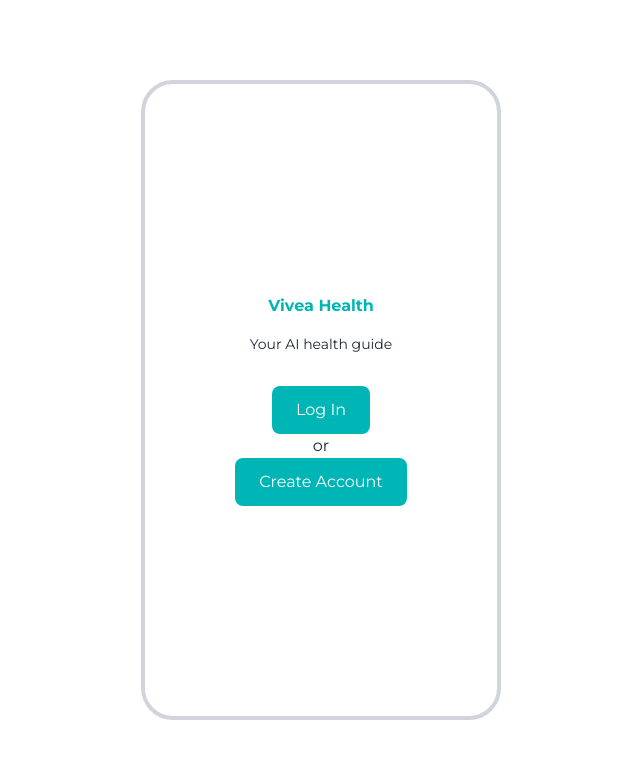
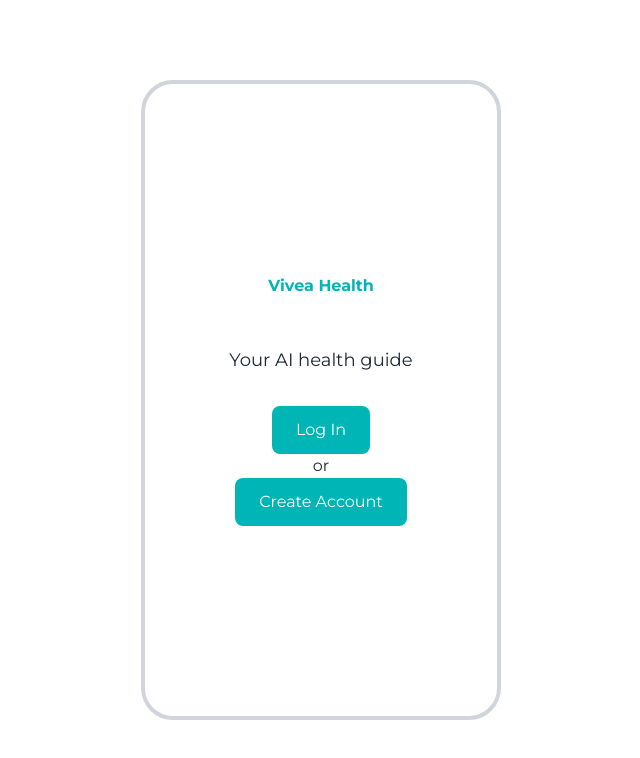
Before and after one commit to KatrinaFinney/vivea-health, a Next.js app: page / in a window 1280 px wide. Shown: the top 758 px of the page, without its empty margins (319-959 px from the left). Built offline with nearby package versions, Linux system fonts and the light colour scheme.

Commit message:
adjusted home page

```diff
--- a/src/app/page.js
+++ b/src/app/page.js
@@ -26,8 +26,9 @@ export default function SplashPage({ onLoginClick, onCreateAccountClick }) {
           <h1 className="text-6xl font-bold text-primary">
             Vivea Health
           </h1>
-
-          <p className="mt-4 text-sm text-gray-800 dark:text-gray-300">
+       </div>
+       <div className="text-center mb-8">
+          <p className="mt-4 text-lg text-gray-800 dark:text-gray-300">
             Your AI health guide
           </p>
         </div>
@@ -46,7 +47,7 @@ export default function SplashPage({ onLoginClick, onCreateAccountClick }) {
             Create Account
           </button>
         </div>
+        </div>
       </div>
-    </div>
   );
 }
```
